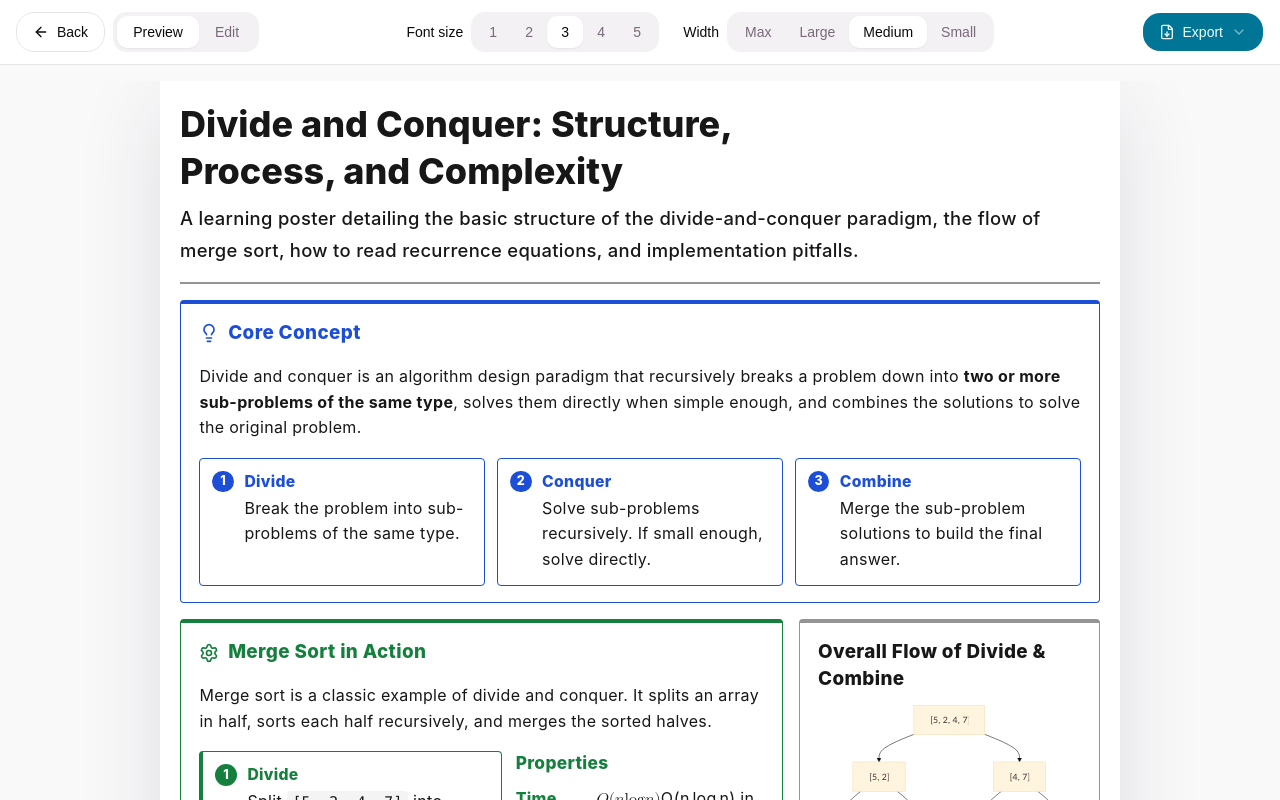
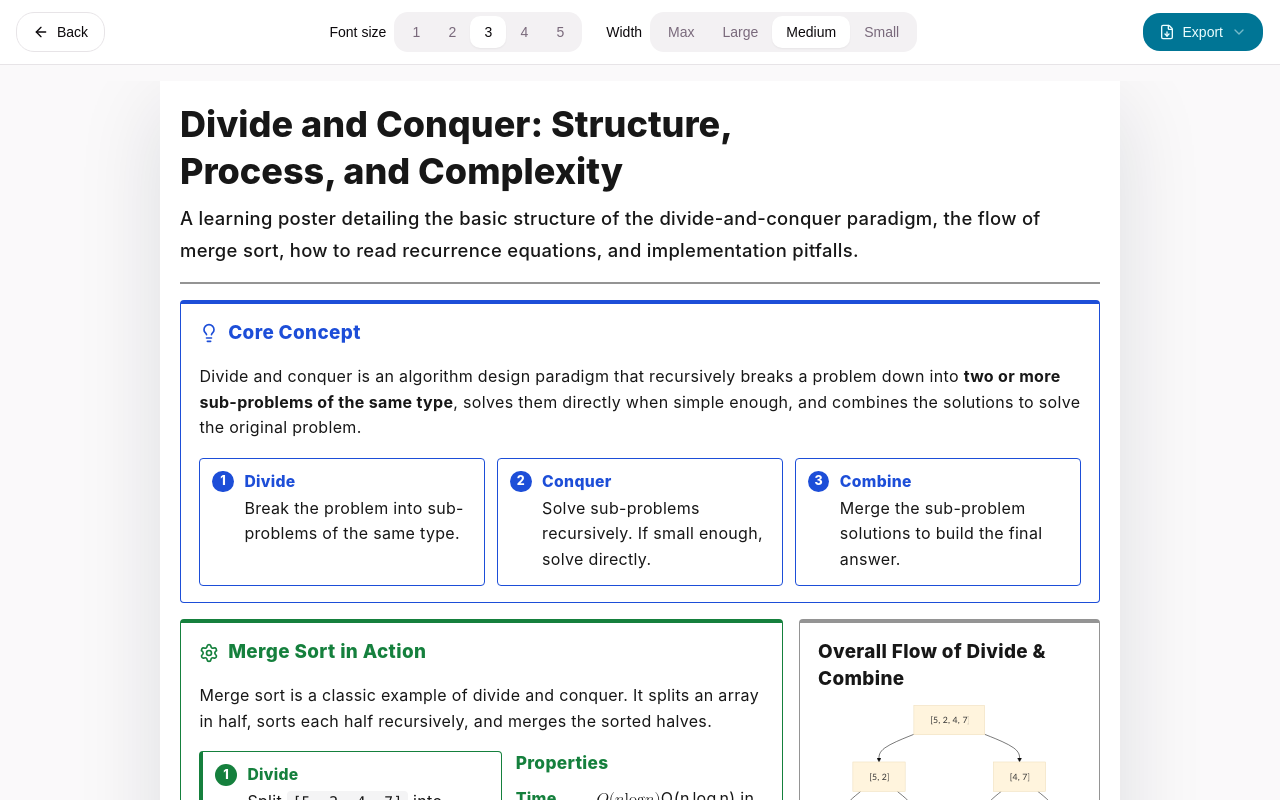
Before and after one commit to 45deg/carta, a React (Vite) app: page / in a window 1280 px wide. Both pictures are taken after a click on the button "Render". Shown: the top 800 px of the page. Built offline with nearby package versions, Linux system fonts and the light colour scheme.

Commit message:
refactor: remove YAML editor mode and improve KaTeX display math rendering

```diff
--- a/src/App.tsx
+++ b/src/App.tsx
@@ -27,7 +27,6 @@ import {
   CardHeader,
   CardTitle,
 } from "@/components/ui/card"
-import { Tabs, TabsList, TabsTrigger } from "@/components/ui/tabs"
 import { Textarea } from "@/components/ui/textarea"
 import { ToggleGroup, ToggleGroupItem } from "@/components/ui/toggle-group"
 import { PROMPT_JA, PROMPT_EN } from "@/lib/prompt"
@@ -70,7 +69,7 @@ export function App() {
   }))
   const [poster, setPoster] = useState<Poster>(() => activeSamplePoster)
   const [screen, setScreen] = useState<"workflow" | "output">("workflow")
-  const [mode, setMode] = useState<"preview" | "edit">("preview")
+
   const [fontSizeValue, setFontSizeValue] =
     useState<PosterFontSizeValue>(defaultFontSizeValue)
   const [widthValue, setWidthValue] =
@@ -125,7 +124,6 @@ export function App() {
 
     setPoster(validation.poster)
     setScreen("output")
-    setMode("preview")
   }
 
   async function handleCopyPrompt() {
@@ -346,28 +344,6 @@ export function App() {
                 <ArrowLeft className="size-4" />
                 <span className="hidden sm:inline">{t("output.back")}</span>
               </Button>
-
-              <Tabs
-                value={mode}
-                onValueChange={(value) =>
-                  setMode(value === "edit" ? "edit" : "preview")
-                }
-              >
-                <TabsList className="h-10 p-1 rounded-xl">
-                  <TabsTrigger
-                    value="preview"
-                    className="h-8 px-4 text-sm rounded-lg"
-                  >
-                    {t("output.preview")}
-                  </TabsTrigger>
-                  <TabsTrigger
-                    value="edit"
-                    className="h-8 px-4 text-sm rounded-lg"
-                  >
-                    {t("output.edit")}
-                  </TabsTrigger>
-                </TabsList>
-              </Tabs>
             </div>
 
             <div className="flex items-center gap-2 md:hidden">
@@ -472,7 +448,7 @@ export function App() {
         </div>
       </header>
 
-      <div className="poster-output-page mx-auto grid w-full gap-4 p-4 lg:grid-cols-[minmax(0,1fr)]">
+      <div className="poster-output-page mx-auto w-full max-w-7xl p-4 flex flex-col gap-4">
         {exportError ? (
           <Alert variant="destructive">
             <div className="flex w-full flex-wrap items-center justify-between gap-2">
@@ -492,18 +468,6 @@ export function App() {
           </Alert>
         ) : null}
 
-        {mode === "edit" ? (
-          <Card className="editor-pane flex min-h-[520px] flex-col">
-            <CardContent className="flex min-h-0 flex-1 flex-col pt-4">
-              <YamlEditor
-                value={yamlText}
-                onChange={handleYamlChange}
-                label={t("output.editorLabel")}
-              />
-              <ValidationPanel validation={validation} />
-            </CardContent>
-          </Card>
-        ) : null}
 
         <Suspense fallback={<div className="poster-print-stage min-h-[60vh]" />}>
           <section className="poster-print-stage overflow-auto">
--- a/src/components/MarkdownRenderer.tsx
+++ b/src/components/MarkdownRenderer.tsx
@@ -12,14 +12,24 @@ type MarkdownRendererProps = {
   text: string
 }
 
+function normalizeDisplayMath(text: string) {
+  return text.replace(
+    /^([ \t]*)\$\$([^\n]*\S[^\n]*)\$\$[ \t]*$/gm,
+    (_match, indent: string, formula: string) =>
+      `${indent}$$\n${indent}${formula}\n${indent}$$`
+  )
+}
+
 export function MarkdownRenderer({ text }: MarkdownRendererProps) {
+  const normalizedText = normalizeDisplayMath(text)
+
   return (
     <div className="poster-markdown">
       <ReactMarkdown
         remarkPlugins={[remarkGfm, remarkMath, remarkCjkFriendly]}
         rehypePlugins={[rehypeKatex, rehypeHighlight]}
       >
-        {text}
+        {normalizedText}
       </ReactMarkdown>
     </div>
   )
--- a/src/components/ui/tabs.tsx
+++ /dev/null
@@ -1,64 +0,0 @@
-import * as React from "react"
-import { Tabs as TabsPrimitive } from "@base-ui/react/tabs"
-
-import { cn } from "@/lib/utils"
-
-function Tabs({
-  className,
-  ...props
-}: React.ComponentProps<typeof TabsPrimitive.Root>) {
-  return (
-    <TabsPrimitive.Root
-      data-slot="tabs"
-      className={cn("flex flex-col", className)}
-      {...props}
-    />
-  )
-}
-
-function TabsList({
-  className,
-  ...props
-}: React.ComponentProps<typeof TabsPrimitive.List>) {
-  return (
-    <TabsPrimitive.List
-      data-slot="tabs-list"
-      className={cn(
-        "inline-flex h-9 items-center rounded-lg bg-muted p-1 text-muted-foreground",
-        className
-      )}
-      {...props}
-    />
-  )
-}
-
-function TabsTrigger({
-  className,
-  ...props
-}: React.ComponentProps<typeof TabsPrimitive.Tab>) {
-  return (
-    <TabsPrimitive.Tab
-      data-slot="tabs-trigger"
-      className={cn(
-        "inline-flex h-7 items-center justify-center rounded-md px-3 text-sm font-medium whitespace-nowrap transition outline-none focus-visible:border-ring focus-visible:ring-3 focus-visible:ring-ring/30 disabled:pointer-events-none disabled:opacity-50 data-[active]:bg-background data-[active]:text-foreground data-[active]:shadow-xs",
-        className
-      )}
-      {...props}
-    />
-  )
-}
-
-function TabsContent({
-  className,
-  ...props
-}: React.ComponentProps<typeof TabsPrimitive.Panel>) {
-  return (
-    <TabsPrimitive.Panel
-      data-slot="tabs-content"
-      className={cn("outline-none", className)}
-      {...props}
-    />
-  )
-}
-
-export { Tabs, TabsContent, TabsList, TabsTrigger }
--- a/src/locales/en.ts
+++ b/src/locales/en.ts
@@ -17,8 +17,6 @@ export const enResources = {
     },
     output: {
       back: "Back",
-      preview: "Preview",
-      edit: "Edit",
       settings: "Settings",
       fontSize: "Font size",
       fontSizeAria: "Font size {{label}}",
@@ -33,7 +31,6 @@ export const enResources = {
       exportError: "Export Error: {{error}}",
       exportErrorDefault: "An error occurred during export.",
       close: "Close",
-      editorLabel: "Edit YAML",
       language: "Language",
     },
     export: {
--- a/src/locales/ja.ts
+++ b/src/locales/ja.ts
@@ -17,8 +17,6 @@ export const jaResources = {
     },
     output: {
       back: "戻る",
-      preview: "プレビュー",
-      edit: "編集",
       settings: "設定",
       fontSize: "Font size",
       fontSizeAria: "文字サイズ {{label}}",
@@ -33,7 +31,6 @@ export const jaResources = {
       exportError: "エクスポートエラー: {{error}}",
       exportErrorDefault: "エクスポート中にエラーが発生しました。",
       close: "閉じる",
-      editorLabel: "YAML編集",
       language: "言語",
     },
     export: {
--- a/src/styles/poster.css
+++ b/src/styles/poster.css
@@ -208,14 +208,20 @@
 }
 
 .poster-markdown .katex-display {
+  display: block;
+  width: 100%;
+  margin: 0.75rem auto;
   overflow-x: auto;
   overflow-y: hidden;
   text-align: center;
+  font-size: 1.18em;
 }
 
 .poster-markdown .katex-display>.katex {
   display: inline-block;
+  max-width: 100%;
   text-align: initial;
+  font-size: 1em;
 }
 
 .poster-markdown table {
```
